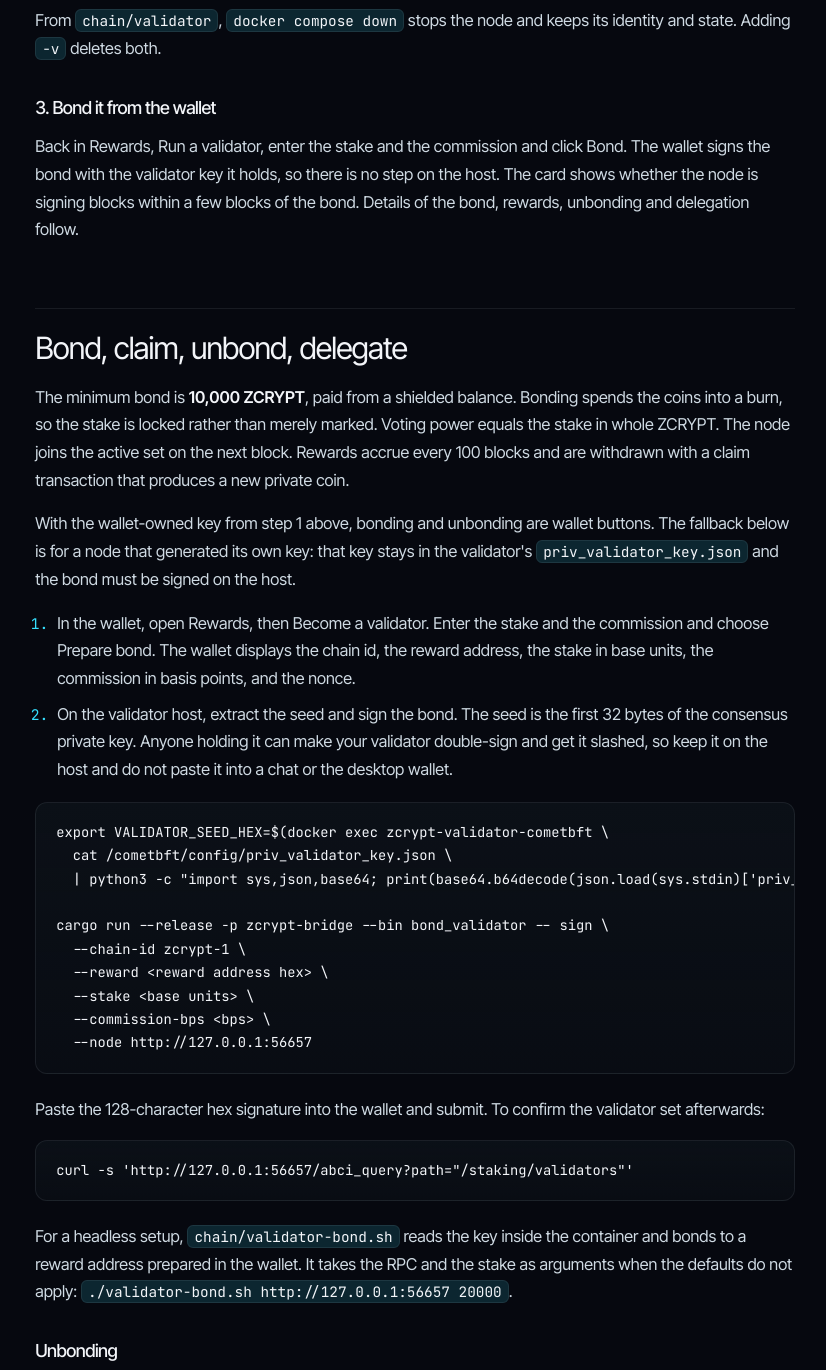
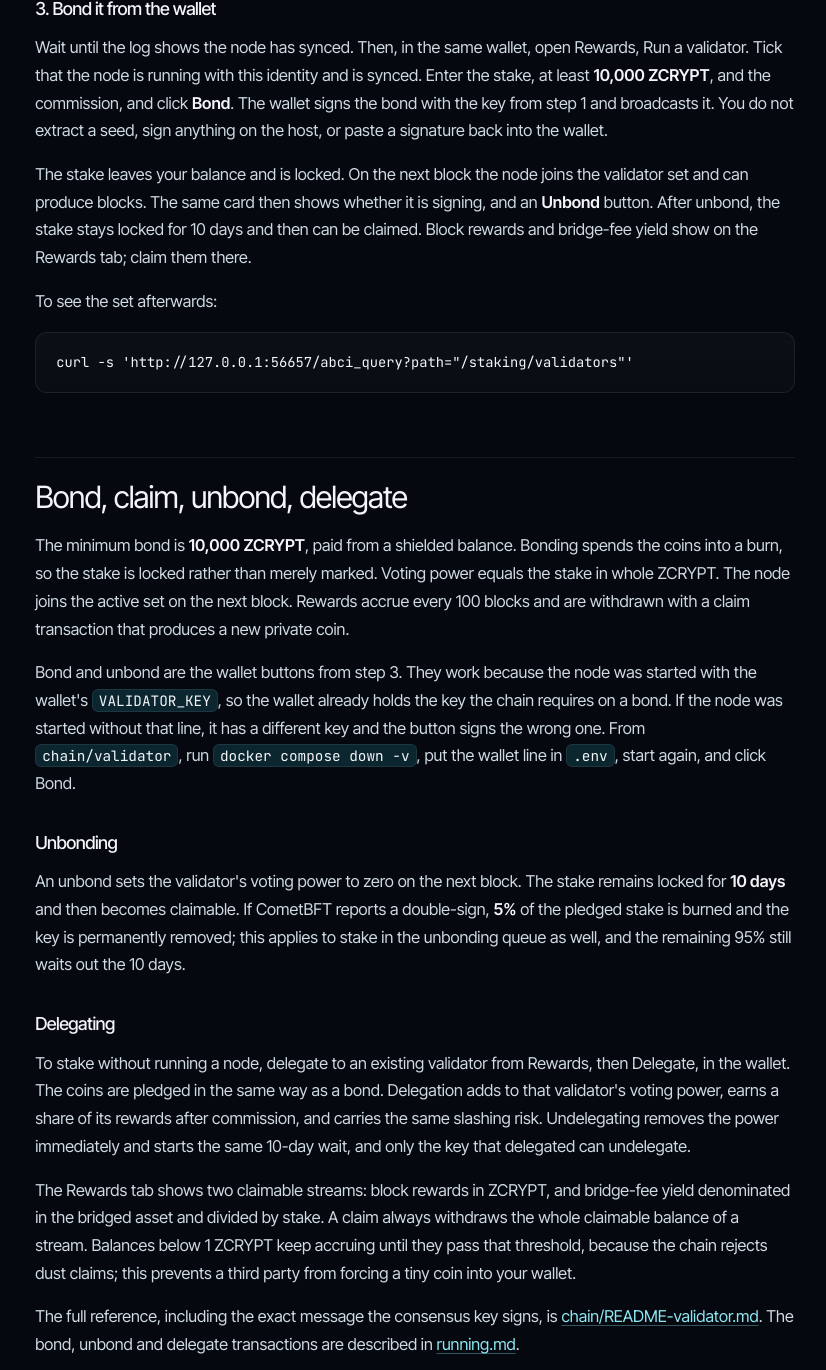
Before and after one commit to zcryptnetwork/prelaunch-website, a plain HTML site: page docs/index.html in a window 1280 px wide. Shown: the part 5671-7041 px from the top of the page, without its empty margins (326-1152 px from the left). Drawn offline with Linux system fonts and the light colour scheme.

Commit message:
Developers page: bonding is the wallet Bond button. No host signing step.

```diff
--- a/docs/index.html
+++ b/docs/index.html
@@ -157,8 +157,7 @@ docker compose -f e2e/docker-compose.3node.yml up --build -d</code></pre>
             <h3>1. Copy the identity from the wallet</h3>
             <p>The wallet holds a validator identity, an ed25519 consensus key derived from the recovery phrase, so it restores with the phrase. In the wallet, open Rewards, then Run a validator, then Node setup, and click Copy the .env line. In <code>chain/validator</code>, copy <code>.env.example</code> to <code>.env</code> and paste that one line into it:</p>
             <pre><code>VALIDATOR_KEY=eyJhZGRyZXNzIjoi…   # one line, from the wallet</code></pre>
-            <p><code>.env</code> is only that key. Chain id <code>zcrypt-1</code>, the seed <code>https://rpc.zcrypt.network</code>, and the ports are already in the compose file. Do this before the node starts for the first time. The entrypoint installs the line as the node's <code>priv_validator_key.json</code>, and CometBFT keeps an existing key, so the node signs blocks with the wallet's identity from then on. The line is the signing key: keep the file private and treat it like the recovery phrase. If the node has already started and generated its own key, stop it with <code>docker compose down -v</code>, add the line, and start again.</p>
-            <p>The chain requires every bond and unbond to be signed by the node's consensus key. When the wallet creates that key and the node imports it, staking is a button in the wallet. When the node invents the key instead, every staking action needs a signature produced on the server, which is the fallback described under bonding below.</p>
+            <p><code>.env</code> is only that key. Chain id <code>zcrypt-1</code>, the seed <code>https://rpc.zcrypt.network</code>, and the ports are already in the compose file. Do this before the node starts for the first time. The entrypoint installs the line as the node's <code>priv_validator_key.json</code>, and CometBFT keeps an existing key, so the node signs blocks with the wallet's identity from then on. The line is the signing key: keep the file private and treat it like the recovery phrase. If the node has already started and generated its own key, stop it with <code>docker compose down -v</code>, add the line, and start again. After that, bonding is the wallet button in step 3. There is no command to run on the host.</p>
             <h3>2. Start the node</h3>
             <pre><code>git clone https://github.com/echelonlabsresearch/ZCrypt.git
 cd ZCrypt
@@ -172,28 +171,14 @@ docker logs -f zcrypt-validator-cometbft</code></pre>
             <p>The validator's RPC is on <code>127.0.0.1:56657</code>. The P2P port, <code>56656</code>, must be reachable by peers. Wallets should keep using <code>https://rpc.zcrypt.network</code>.</p>
             <p>From <code>chain/validator</code>, <code>docker compose down</code> stops the node and keeps its identity and state. Adding <code>-v</code> deletes both.</p>
             <h3>3. Bond it from the wallet</h3>
-            <p>Back in Rewards, Run a validator, enter the stake and the commission and click Bond. The wallet signs the bond with the validator key it holds, so there is no step on the host. The card shows whether the node is signing blocks within a few blocks of the bond. Details of the bond, rewards, unbonding and delegation follow.</p>
+            <p>Wait until the log shows the node has synced. Then, in the same wallet, open Rewards, Run a validator. Tick that the node is running with this identity and is synced. Enter the stake, at least <strong>10,000 ZCRYPT</strong>, and the commission, and click <strong>Bond</strong>. The wallet signs the bond with the key from step 1 and broadcasts it. You do not extract a seed, sign anything on the host, or paste a signature back into the wallet.</p>
+            <p>The stake leaves your balance and is locked. On the next block the node joins the validator set and can produce blocks. The same card then shows whether it is signing, and an <strong>Unbond</strong> button. After unbond, the stake stays locked for 10 days and then can be claimed. Block rewards and bridge-fee yield show on the Rewards tab; claim them there.</p>
+            <p>To see the set afterwards:</p>
+            <pre><code>curl -s 'http://127.0.0.1:56657/abci_query?path="/staking/validators"'</code></pre>
 
             <h2 id="bond">Bond, claim, unbond, delegate</h2>
             <p>The minimum bond is <strong>10,000 ZCRYPT</strong>, paid from a shielded balance. Bonding spends the coins into a burn, so the stake is locked rather than merely marked. Voting power equals the stake in whole ZCRYPT. The node joins the active set on the next block. Rewards accrue every 100 blocks and are withdrawn with a claim transaction that produces a new private coin.</p>
-            <p>With the wallet-owned key from step 1 above, bonding and unbonding are wallet buttons. The fallback below is for a node that generated its own key: that key stays in the validator's <code>priv_validator_key.json</code> and the bond must be signed on the host.</p>
-            <ol>
-              <li>In the wallet, open Rewards, then Become a validator. Enter the stake and the commission and choose Prepare bond. The wallet displays the chain id, the reward address, the stake in base units, the commission in basis points, and the nonce.</li>
-              <li>On the validator host, extract the seed and sign the bond. The seed is the first 32 bytes of the consensus private key. Anyone holding it can make your validator double-sign and get it slashed, so keep it on the host and do not paste it into a chat or the desktop wallet.</li>
-            </ol>
-            <pre><code>export VALIDATOR_SEED_HEX=$(docker exec zcrypt-validator-cometbft \
-  cat /cometbft/config/priv_validator_key.json \
-  | python3 -c "import sys,json,base64; print(base64.b64decode(json.load(sys.stdin)['priv_key']['value'])[:32].hex())")
-
-cargo run --release -p zcrypt-bridge --bin bond_validator -- sign \
-  --chain-id zcrypt-1 \
-  --reward &lt;reward address hex&gt; \
-  --stake &lt;base units&gt; \
-  --commission-bps &lt;bps&gt; \
-  --node http://127.0.0.1:56657</code></pre>
-            <p>Paste the 128-character hex signature into the wallet and submit. To confirm the validator set afterwards:</p>
-            <pre><code>curl -s 'http://127.0.0.1:56657/abci_query?path="/staking/validators"'</code></pre>
-            <p>For a headless setup, <code>chain/validator-bond.sh</code> reads the key inside the container and bonds to a reward address prepared in the wallet. It takes the RPC and the stake as arguments when the defaults do not apply: <code>./validator-bond.sh http://127.0.0.1:56657 20000</code>.</p>
+            <p>Bond and unbond are the wallet buttons from step 3. They work because the node was started with the wallet's <code>VALIDATOR_KEY</code>, so the wallet already holds the key the chain requires on a bond. If the node was started without that line, it has a different key and the button signs the wrong one. From <code>chain/validator</code>, run <code>docker compose down -v</code>, put the wallet line in <code>.env</code>, start again, and click Bond.</p>
             <h3>Unbonding</h3>
             <p>An unbond sets the validator's voting power to zero on the next block. The stake remains locked for <strong>10 days</strong> and then becomes claimable. If CometBFT reports a double-sign, <strong>5%</strong> of the pledged stake is burned and the key is permanently removed; this applies to stake in the unbonding queue as well, and the remaining 95% still waits out the 10 days.</p>
             <h3>Delegating</h3>
```
